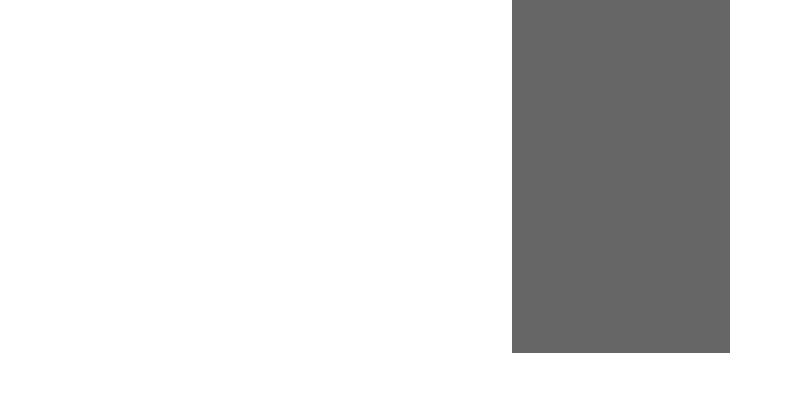
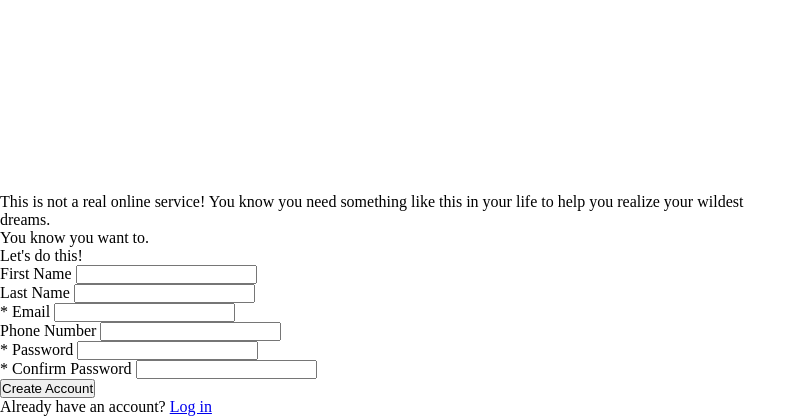
Before and after one commit to aka-Enzo/Sign-up-Form, a plain HTML site: page index.html in a window 1280 px wide. Shown: the part 607-1023 px from the top of the page, without its empty margins (0-807 px from the left). Before the commit the page ends 960 px from the top, so only its background shows below. Drawn offline with Linux system fonts and the light colour scheme.

Commit message:
Added the form contents and button

```diff
--- a/index.html
+++ b/index.html
@@ -14,15 +14,52 @@
     <div class="container">
         <div class="left">
             <div id="pic">
-                <img src="./img/background.jpg" alt="Texture background">
-            </div>
-            <div id="logo">
-
-                <h2>aka-Enzo</h2>
+                <div id="logo">
+                    <img src="./img/logo.jpg" alt="logo" class="logo">
+                    <h2>aka-Enzo</h2>
+                </div>
             </div>
         </div>
         <div class="right">
-
+            <div class="text">
+                <p>This is not a real online service! You know you need something like this in your life to help you realize your wildest dreams.</p>
+                <p id="below">You know you want to.</p>
+            </div>
+            <form action="#">
+                <div class="text">
+                    <p>Let's do this!</p>
+                </div>
+                <div class="input">
+                    <label for="first-name">First Name</label>
+                    <input type="text" name="first-name" id="first-name" required>
+                </div>
+                <div class="input">
+                    <label for="last-name">Last Name</label>
+                    <input type="text" name="last-name" id="last-name" required>
+                </div>
+                <div class="input">
+                    <label for="email">* Email</label>
+                    <input type="email" name="email" id="email" required>
+                </div>
+                <div class="input">
+                    <label for="phone-number">Phone Number</label>
+                    <input type="number" name="phone-number" id="phone-number">
+                </div>
+                <div class="input">
+                    <label for="password">* Password</label>
+                    <input type="password" name="password" id="password" required>
+                </div>
+                <div class="input">
+                    <label for="confirm-password">* Confirm Password</label>
+                    <input type="password" name="confirm-password" id="password" required>
+                </div>
+            </form>
+            <div class="button">
+                <button>Create Account</button>
+            </div>
+            <div class="log-in">
+                <p>Already have an account? <span><a href="#">Log in</a></span></p>
+            </div>
         </div>
     </div>
 </body>
```
